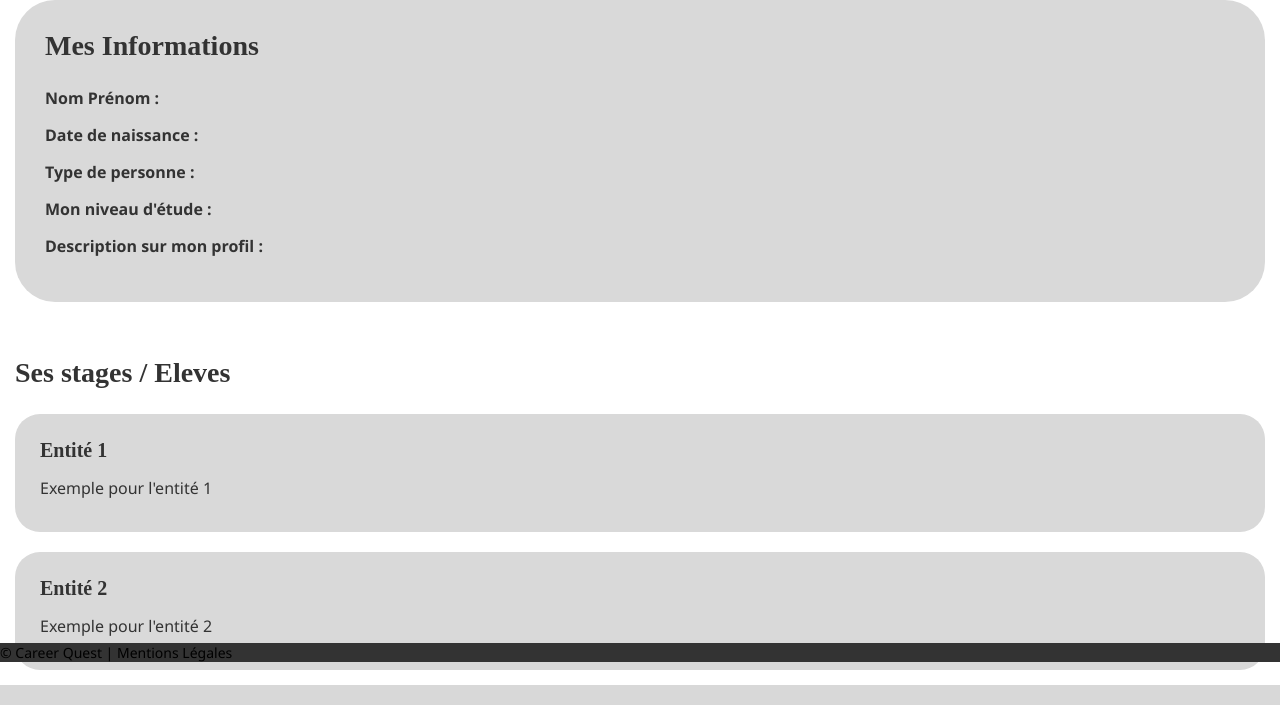
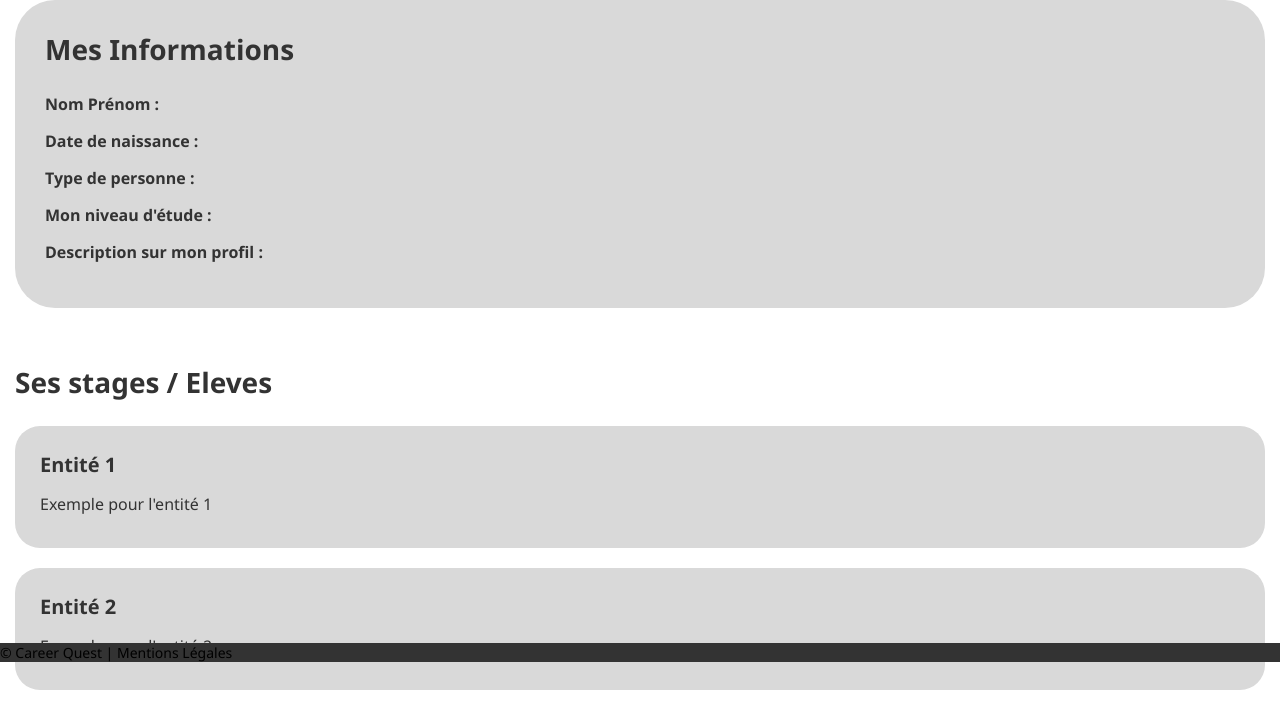
Before and after one commit to Mitakode/Projet-Web-G1, a PHP site: page /fiche_personne.html in a window 1280 px wide. Shown: the part 138-843 px from the top of the page. Run offline with PHP 8.4, Linux system fonts and the light colour scheme.

Commit message:
Correction police fiche personne eleves

```diff
--- a/front/fiche_personne_style.css
+++ b/front/fiche_personne_style.css
@@ -9,7 +9,7 @@
 }
 
 .mes-informations h2 {
-    font-size: 28px;
+    font: 28px "Segoe UI";
     font-weight: 600;
     margin-bottom: 25px;
     color: #333;
@@ -44,7 +44,7 @@
 }
 
 .stages-eleves h2 {
-    font-size: 28px;
+    font: 28px "Segoe UI";
     font-weight: 600;
     margin-bottom: 5px;
     color: #333;
@@ -57,7 +57,7 @@
 }
 
 .entite1-card h3, .entite2-card h3 {
-    font-size: 20px;
+    font: 20px "Segoe UI";
     font-weight: 600;
     margin-bottom: 15px;
     color: #333;
```
